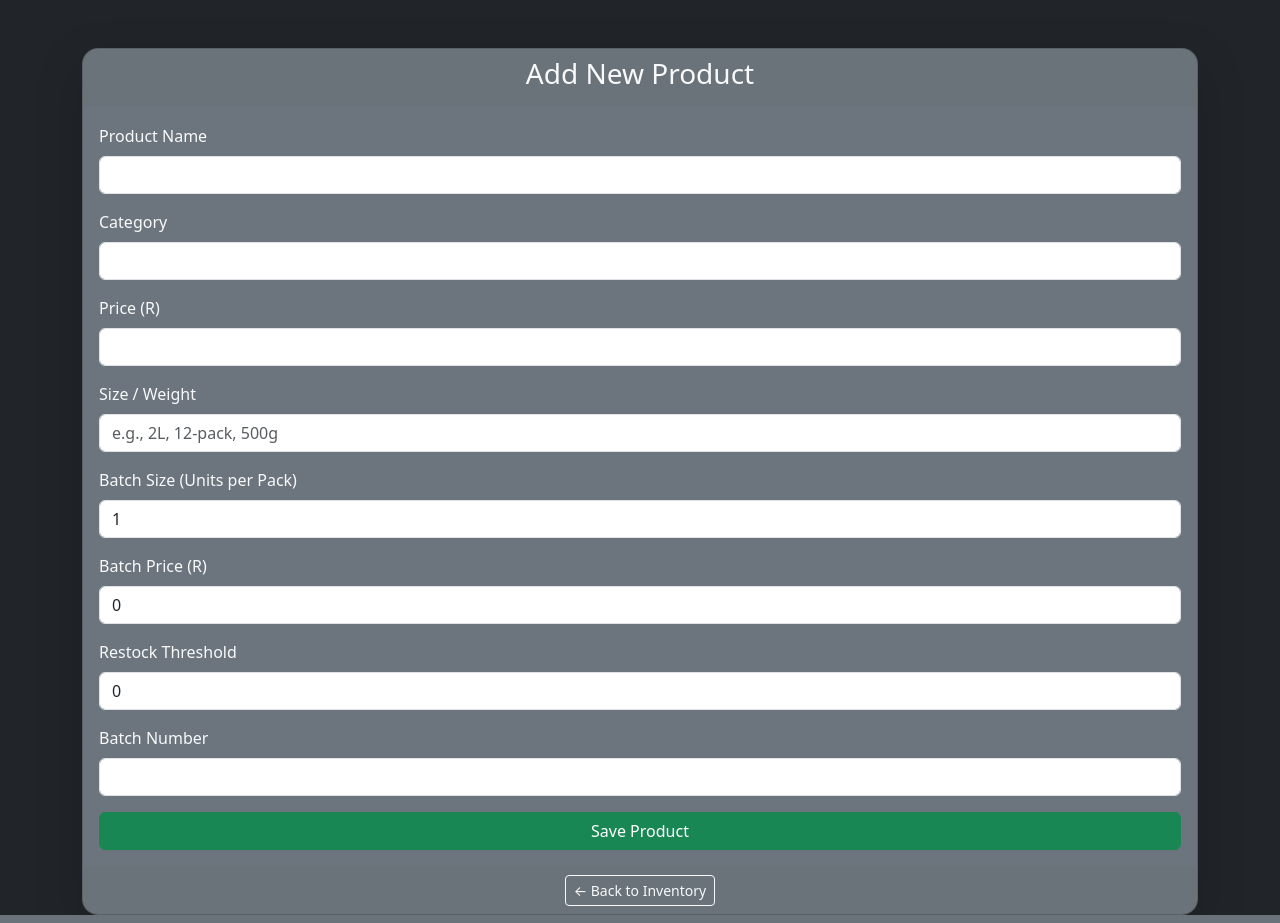
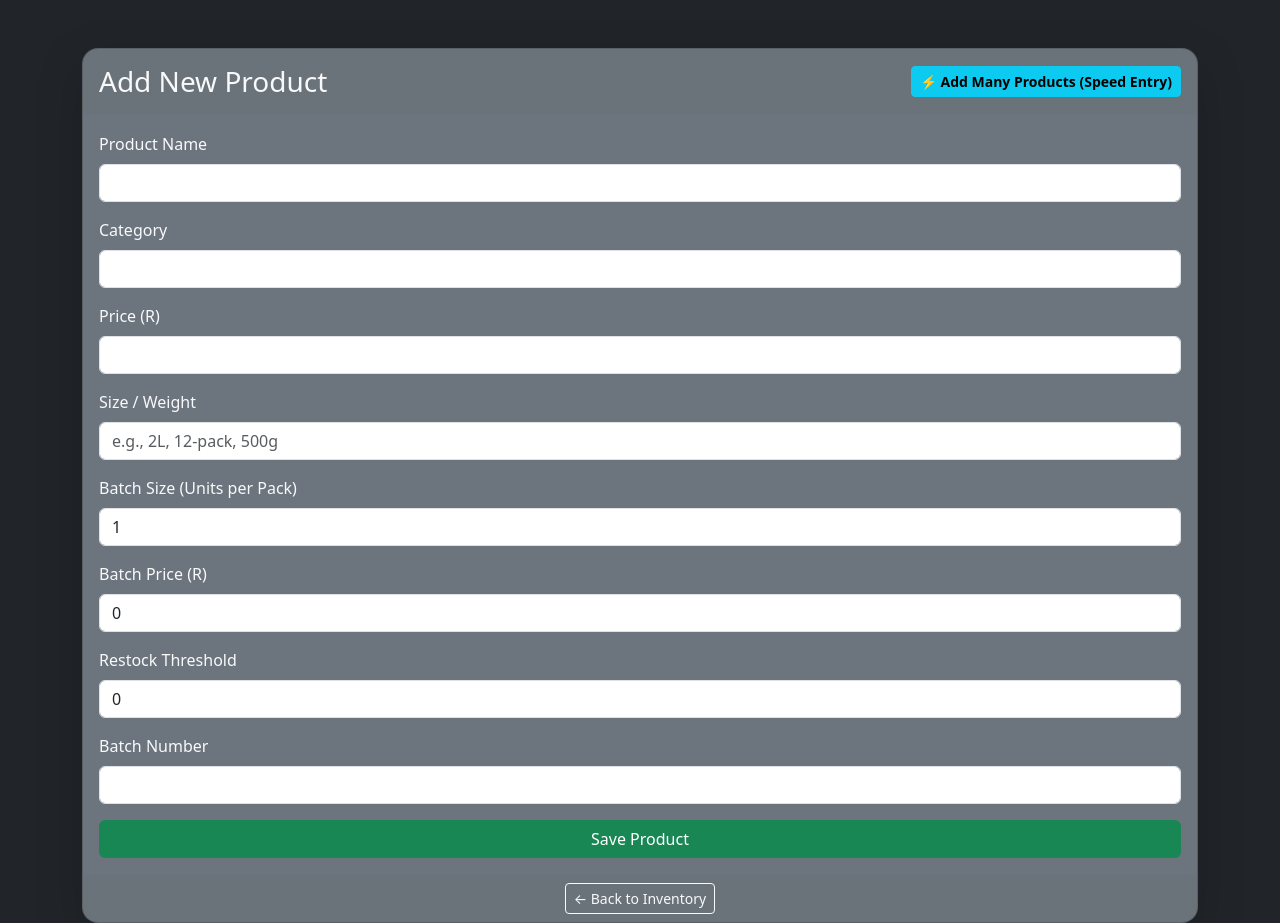
Before and after one commit to Haroon-Nkopa/flask-inventory-app, a Flask app: template app/templates/main/add_product.html in a window 1280 px wide. Run offline with Flask 3, Linux system fonts and the light colour scheme; the template is opened without the code that fills it, so the values that code supplies are empty; some libraries are stand-ins or nearby versions.

Commit message:
Enhance product form with rapid-entry features
Updated form fields to include 'rapid-field' class for better dynamic handling and adjusted input classes for improved styling.

```diff
--- a/app/templates/main/add_product.html
+++ b/app/templates/main/add_product.html
@@ -4,61 +4,82 @@
 
 {% block content %}
 <div class="container mt-5">
+  <!-- Interactive Entry Overlay (Hidden by Default) -->
+  <div id="rapidEntryOverlay" class="d-none position-fixed top-0 start-0 w-100 h-100 bg-dark bg-opacity-95 d-flex flex-column align-items-center justify-content-center" style="z-index: 2000;">
+    <div id="rapidFieldContainer" class="text-center text-white mb-4 w-75 m-auto">
+      <!-- Active input field gets cloned or moved here via JavaScript -->
+    </div>
+
+    <!-- Large Summary Screen (Hidden until the last field is completed) -->
+    <div id="rapidSummaryContainer" class="d-none text-white text-center w-75 m-auto">
+      <h2 class="mb-4 text-warning">Review Product Details</h2>
+      <div id="summaryDetailsList" class="bg-secondary bg-opacity-25 p-4 rounded text-start mb-4 fs-4 border border-secondary mx-auto" style="max-width: 500px;">
+        <!-- Filled fields will display here dynamically -->
+      </div>
+      <div class="d-flex gap-3 justify-content-center">
+        <button type="button" id="rapidCancelBtn" class="btn btn-danger btn-lg px-5">Cancel</button>
+        <button type="button" id="rapidSaveBtn" class="btn btn-success btn-lg px-5">Save Product</button>
+      </div>
+    </div>
+  </div>
+
   <div class="card card-custom">
-    <div class="card-header text-center border-secondary">
-      <h3>Add New Product</h3>
+    <div class="card-header d-flex justify-content-between align-items-center border-secondary py-3">
+      <h3 class="mb-0">Add New Product</h3>
+      <!-- 1. The Action Button to launch speed-entry mode -->
+      <button type="button" id="startRapidModeBtn" class="btn btn-info btn-sm fw-bold">⚡ Add Many Products (Speed Entry)</button>
     </div>
 
     <div class="card-body">
-      <!-- Ensure this ID matches what is in your products.js -->
       <form id="addProductForm">
 
+        <!-- Added 'rapid-field' class to targets below for auto-iteration -->
         <!-- 1. Product Name -->
-        <div class="mb-3">
+        <div class="mb-3 rapid-field">
           <label for="name" class="form-label">Product Name</label>
-          <input type="text" class="form-control" name="name" id="name" required>
+          <input type="text" class="form-control form-control-lg-rapid" name="name" id="name" required>
         </div>
 
         <!-- 2. Category -->
-        <div class="mb-3">
+        <div class="mb-3 rapid-field">
           <label for="category" class="form-label">Category</label>
-          <input type="text" class="form-control" name="category" id="category">
+          <input type="text" class="form-control form-control-lg-rapid" name="category" id="category">
         </div>
 
         <!-- 3. Price -->
-        <div class="mb-3">
+        <div class="mb-3 rapid-field">
           <label for="price" class="form-label">Price (R)</label>
-          <input type="number" step="0.01" class="form-control" name="price" id="price" required>
+          <input type="number" step="0.01" class="form-control form-control-lg-rapid" name="price" id="price" required>
         </div>
 
         <!-- 4. Size / Weight -->
-        <div class="mb-3">
+        <div class="mb-3 rapid-field">
           <label for="size" class="form-label">Size / Weight</label>
-          <input type="text" class="form-control" name="size" id="size" placeholder="e.g., 2L, 12-pack, 500g">
+          <input type="text" class="form-control form-control-lg-rapid" name="size" id="size" placeholder="e.g., 2L, 12-pack, 500g">
         </div>
 
         <!-- 5. Batch Size -->
-        <div class="mb-3">
+        <div class="mb-3 rapid-field">
           <label for="batch_size" class="form-label">Batch Size (Units per Pack)</label>
-          <input type="number" class="form-control" name="batch_size" id="batch_size" value="1" min="1">
+          <input type="number" class="form-control form-control-lg-rapid" name="batch_size" id="batch_size" value="1" min="1">
         </div>
 
         <!-- 6. Batch Price -->
-        <div class="mb-3">
+        <div class="mb-3 rapid-field">
           <label for="batch_price" class="form-label">Batch Price (R)</label>
-          <input type="number" step="0.01" class="form-control" name="batch_price" id="batch_price" value="0">
+          <input type="number" step="0.01" class="form-control form-control-lg-rapid" name="batch_price" id="batch_price" value="0">
         </div>
 
         <!-- 7. Threshold -->
-        <div class="mb-3">
+        <div class="mb-3 rapid-field">
           <label for="lower_bound" class="form-label">Restock Threshold</label>
-          <input type="number" class="form-control" name="lower_bound" id="lower_bound" value="0">
+          <input type="number" class="form-control form-control-lg-rapid" name="lower_bound" id="lower_bound" value="0">
         </div>
 
         <!-- 8. Batch Number -->
-        <div class="mb-3">
+        <div class="mb-3 rapid-field">
           <label for="batch_number" class="form-label">Batch Number</label>
-          <input type="text" class="form-control" name="batch_number" id="batch_number">
+          <input type="text" class="form-control form-control-lg-rapid" name="batch_number" id="batch_number">
         </div>
 
         <button type="submit" class="btn btn-success w-100">Save Product</button>
@@ -70,9 +91,14 @@
     </div>
   </div>
 </div>
+
+<!-- Inject explicit CSS rule for dynamic field scaling style layout -->
+<style>
+  .rapid-zoomed fieldset, .rapid-zoomed label { font-size: 2.5rem !important; font-weight: bold; color: #ffc107; display: block; margin-bottom: 20px;}
+  .rapid-zoomed input { font-size: 3rem !important; padding: 15px !important; text-align: center; border-radius: 10px; background: #fff !important; color: #000 !important;}
+</style>
 {% endblock %}
 
 {% block scripts %}
-  <!-- Make sure this file exists in app/static/js/products.js -->
   <script src="{{ url_for('static', filename='js/product.js') }}"></script>
 {% endblock %}
```
